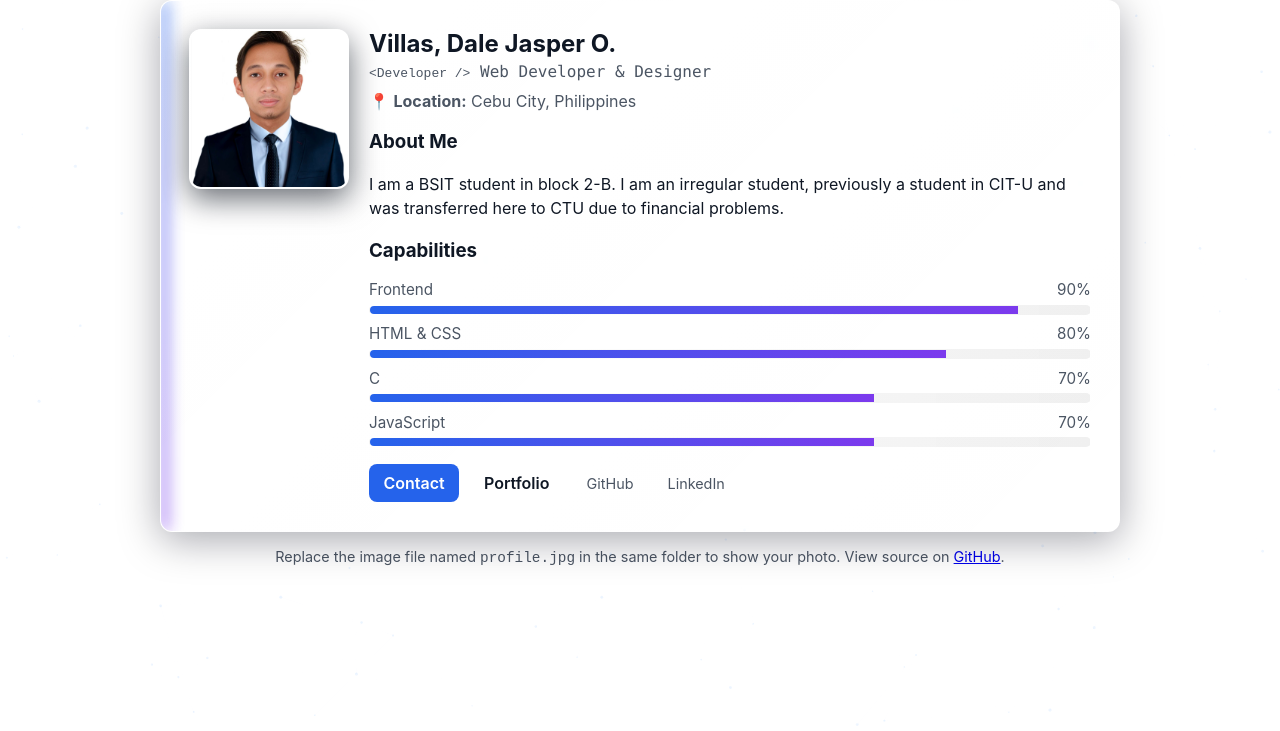
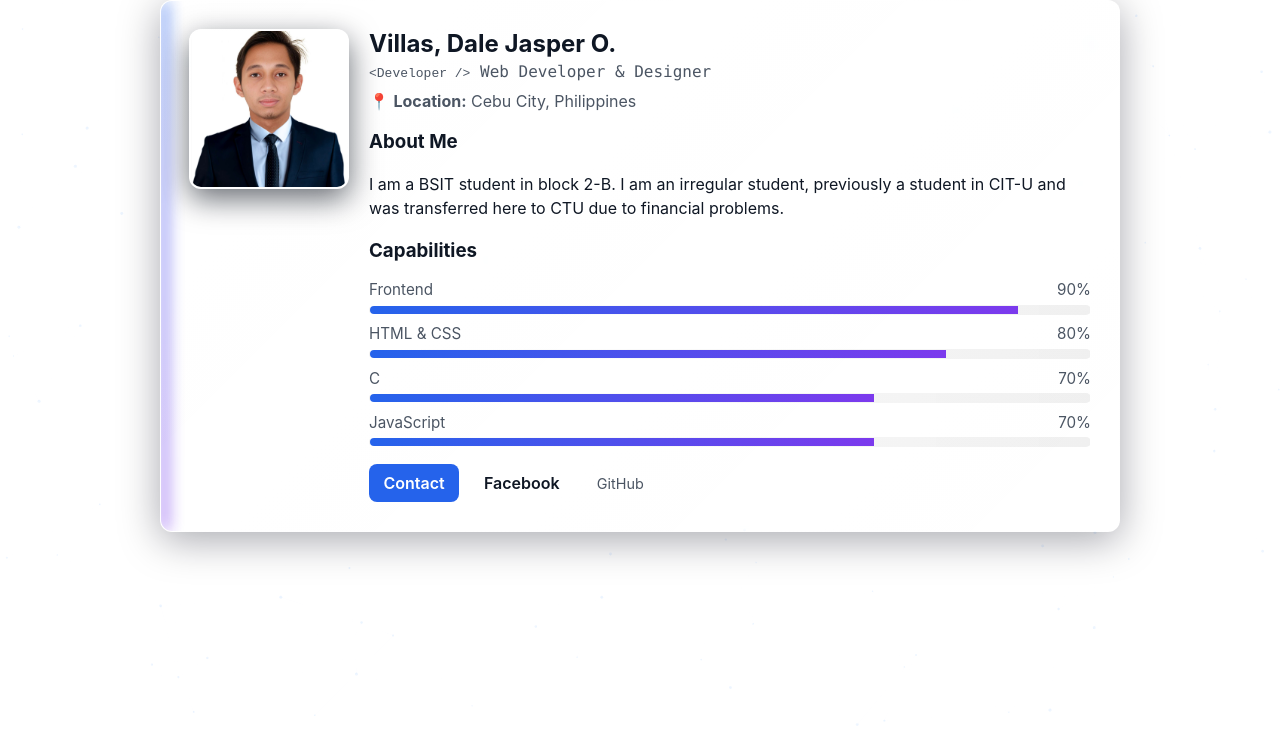
Before and after one commit to DelVilz/Profile, a plain HTML site: page index.html in a window 1280 px wide. Shown: the part 69-800 px from the top of the page. Drawn offline with Linux system fonts and the light colour scheme.

Commit message:
Update links: PortfolioFacebook, GitHubprofile, remove LinkedIn and footer

```diff
--- a/index.html
+++ b/index.html
@@ -55,14 +55,13 @@
 
         <div class="links">
           <a class="btn" href="https://github.com/DelVilz/Profile" target="_blank" rel="noopener noreferrer">Contact</a>
-          <a class="btn secondary" href="https://github.com/DelVilz/Profile" target="_blank" rel="noopener noreferrer">Portfolio</a>
-          <a class="social" href="https://github.com/DelVilz/Profile" target="_blank" rel="noopener noreferrer" aria-label="GitHub">GitHub</a>
-          <a class="social" href="https://github.com/DelVilz/Profile" target="_blank" rel="noopener noreferrer" aria-label="LinkedIn">LinkedIn</a>
+          <a class="btn secondary" href="https://facebook.com/DelVilz" target="_blank" rel="noopener noreferrer">Facebook</a>
+          <a class="social" href="https://github.com/DelVilz" target="_blank" rel="noopener noreferrer" aria-label="GitHub">GitHub</a>
         </div>
       </section>
     </main>
 
-    <footer class="footer">Replace the image file named <code>profile.jpg</code> in the same folder to show your photo. View source on <a href="https://github.com/DelVilz/Profile" target="_blank" rel="noopener noreferrer">GitHub</a>.</footer>
+
 
     <script src="script.js" defer></script>
   </body>
```
